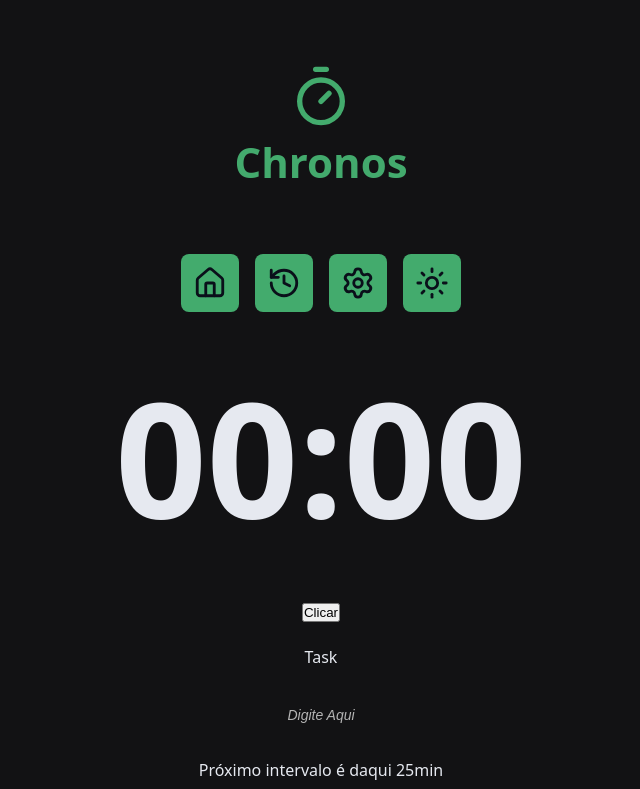
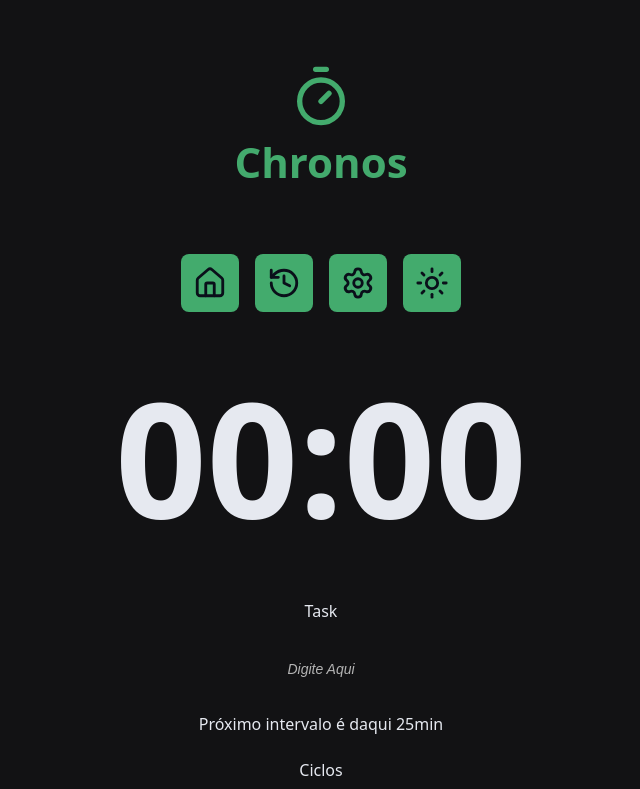
Before and after one commit to kaiquesb11/chromos, a React (Vite) app: page / in a window 1280 px wide. Shown: the top 789 px of the page, without its empty margins (319-959 px from the left). Built offline with nearby package versions, Linux system fonts and the light colour scheme.

Commit message:
ajustes dos componentes de estudo de filhos, netos e etc..

```diff
--- a/src/App.tsx
+++ b/src/App.tsx
@@ -23,6 +23,6 @@
     const [state, setState] = useState (initialState);
 
 
-    return <Home state={state} setState={setState}/>;
+    return <Home />;
 
 }
--- a/src/components/CountDown/index.tsx
+++ b/src/components/CountDown/index.tsx
@@ -1,8 +1,8 @@
 import styles from "./styles.module.css";
-import type { HomeProps } from "../../pages/Home";
 
-export function CountDown({state}: HomeProps) {
+
+export function CountDown() {
     return (
-        <div className={styles.container}>{state.formattedSecondsRemaining}</div>
+        <div className={styles.container}>00:00</div>
     );
 }
--- a/src/components/MainForm/index.tsx
+++ b/src/components/MainForm/index.tsx
@@ -2,27 +2,12 @@
 import { DefaultButton } from "../DefaultButton"
 import { PlayCircleIcon } from "lucide-react"
 import { Cycles } from "../Cycles"
-import type { HomeProps } from "../../pages/Home"
 
-export function MainForm({state, setState}: HomeProps) {
-    function handleClic(){
-        setState(prevState =>{
-            return {
-                ...prevState,
-                config: {
-                    ...prevState.config,
-                    workTime: 34,
-                },
-                formattedSecondsRemaining: "23:34",
-            };
-        });
-    }
+export function MainForm() {
+
 
     return (
         <form className='form' action="">
-            <div>
-                <button type="button" onClick={handleClic}>Clicar</button>
-            </div>
                     <div className='formRow'>
                         <DefaultInput
                         id="meuInput"
@@ -33,7 +18,7 @@
                     </div>
 
                     <div className='formRow'>
-                        <p>Próximo intervalo é daqui {state.config.workTime}min</p>
+                        <p>Próximo intervalo é daqui 25min</p>
                     </div>
 
                     <div className='formRow'>
--- a/src/pages/Home/index.tsx
+++ b/src/pages/Home/index.tsx
@@ -3,23 +3,18 @@
 import { CountDown } from "../../components/CountDown";
 import { MainForm } from "../../components/MainForm";
 import { Container } from "../../components/Container";
-import type { TaskStateModel } from "../../Models/TaskStateModel";
 
-export type HomeProps = {
-    state: TaskStateModel;
-    setState: React.Dispatch<React.SetStateAction<TaskStateModel>>;
-};
 
 /* App */
-export function Home( props: HomeProps ) {
+export function Home() {
     return (
         <MainTemplate>
             <Container>
-                <CountDown {...props}/>
+                <CountDown />
             </Container>
 
             <Container>
-                <MainForm {...props} />
+                <MainForm />
             </Container>
         </MainTemplate>
     );
```
